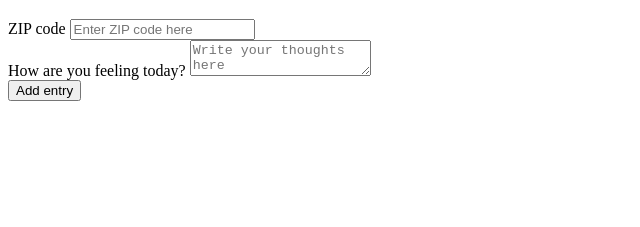
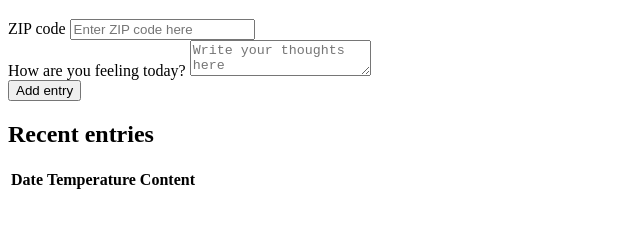
Before and after one commit to srijan-nayak/weather-journal, a website: page public/index.html in a window 1280 px wide. Shown: the part 61-288 px from the top of the page, without its empty margins (0-640 px from the left). Drawn offline with Linux system fonts and the light colour scheme.

Commit message:
feat: Create entries table

```diff
--- a/public/index.html
+++ b/public/index.html
@@ -25,6 +25,19 @@
 
     <button class="form__button" id="generate">Add entry</button>
   </section>
+
+  <section class="entries">
+    <h2 class="entries__heading">Recent entries</h2>
+    <table class="entries__table">
+      <thead>
+        <tr>
+          <th>Date</th>
+          <th>Temperature</th>
+          <th>Content</th>
+        </tr>
+      </thead>
+    </table>
+  </section>
 </body>
 
 </html>
```
